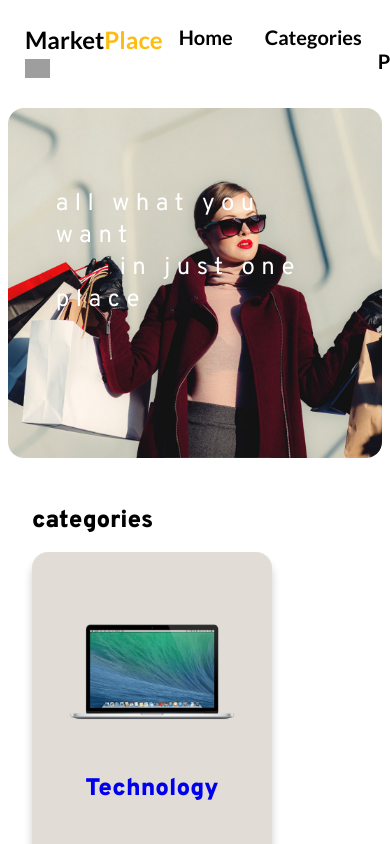
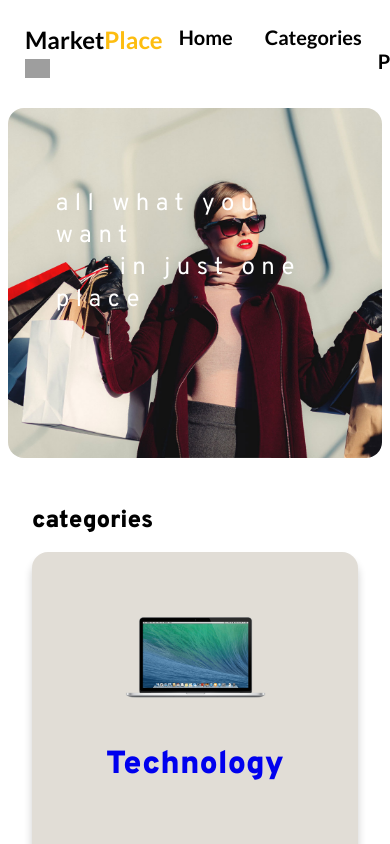
Before and after one commit to davidgdev/the-market-place, a React (Create React App) app: page / in a window 390 px wide. Shown: the top 844 px of the page. Built offline with nearby package versions, Linux system fonts and the light colour scheme; grey boxes are pictures that could not be loaded.

Commit message:
Add responsive to HomeCategories component

```diff
--- a/src/sass/components/_HomeCategories.scss
+++ b/src/sass/components/_HomeCategories.scss
@@ -40,6 +40,17 @@
             font-size: 1.5rem;
             font-weight: bold;
         }
+        @media (max-width: 534px){
+            width: 100%;
+            height: 316px;
+            &-image {
+                width: 50%;
+            }
+            &-title {
+                font-size: 2rem;
+                font-weight: bold;
+            }
+        }
     }
 
 }
```
